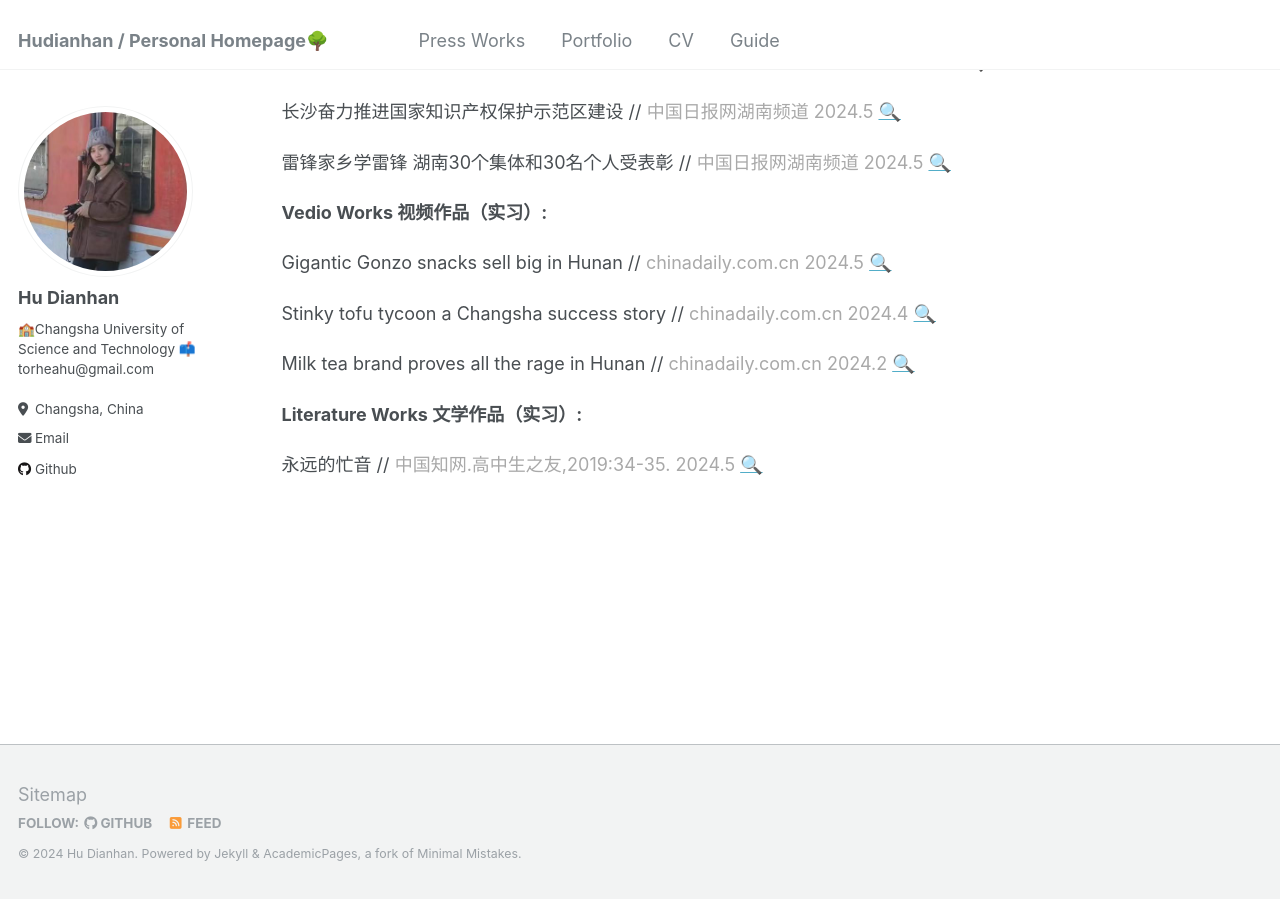
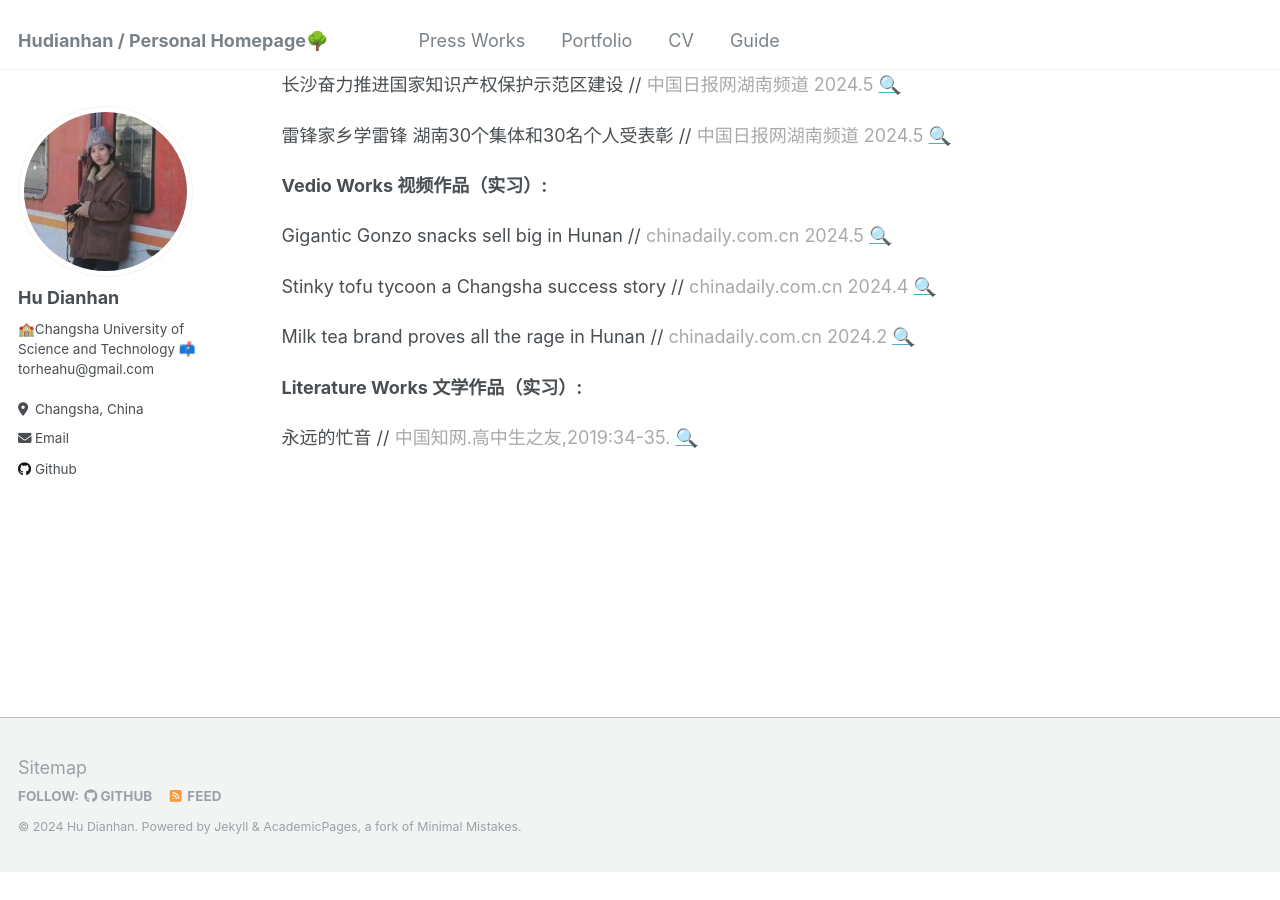
Before and after one commit to Rheahu816/Rheahu.github.io, a Jekyll site: the page built from _pages/about.md, in a window 1280 px wide and 900 px high, scrolled down 1516 px. Built offline with Jekyll 4.4.1, drawn with Linux system fonts in a browser that asks for light colours; after the commit the page ends 2389 px from its top, so only the background shows below that; some of the changed text lies outside the part shown.

Commit message:
Update about.md

```diff
--- a/_pages/about.md
+++ b/_pages/about.md
@@ -22,7 +22,7 @@ You can find my CV here: [Hu Dianhan's Curriculum Vitae](../assets/Curriculum_Vi
 
 他们以体育力量守护“星星的孩子” // <font color=DarkGray> 中国日报网 2024.4 </font> [🔍](https://cn.chinadaily.com.cn/a/202404/03/WS660cea80a3109f7860dd81ce.html)
 
-长沙理工大学：小手牵大手 孕育强国“青苗工程师” // <font color=DarkGray> 湖南教育网 2024.3 </font> [🔍](http://news.hnjy.com.cn/content/646847/56/13622911.html)  <font color=DarkGray> 光明网 2023.3 </font> [🔍](https://reader.gmw.cn/2024-03/12/content_37200044.htm)  <font color=DarkGray> 人民日报 2024.3 </font> [🔍](https://wap.peopleapp.com/article/rmh40240837/rmh40240837)
+长沙理工大学：小手牵大手 孕育强国“青苗工程师” // <font color=DarkGray> 人民日报 2024.3 </font> [🔍](https://wap.peopleapp.com/article/rmh40240837/rmh40240837)
 
 以梦为“码”！长沙理工大学举办1024程序员学术文化风采展 // <font color=DarkGray> 新湖南 2023.10 </font> [🔍](https://m.voc.com.cn/xhn/news/202310/18873775.html)
 
@@ -82,4 +82,4 @@ Milk tea brand proves all the rage in Hunan // <font color=DarkGray> chinadaily.
 
 **Literature Works 文学作品（实习）:**
 
-永远的忙音 // <font color=DarkGray> 中国知网.高中生之友,2019:34-35. 2024.5 </font> [🔍](https://kns.cnki.net/kcms2/article/abstract?v=mjz80qGfPOU07omjC6zw8cvr18wYa8oNgiJuF7bDW0odXie2elASjoZTw85y9SOonNcU544RNVRPdYGd4_4NW-QUxdfKuuKqkRZoi5OESRS9yo965jixjLUkrjS4tmqugEL40u2kJjw=&uniplatform=NZKPT&flag=copy)
+永远的忙音 // <font color=DarkGray> 中国知网.高中生之友,2019:34-35.  </font> [🔍](https://kns.cnki.net/kcms2/article/abstract?v=mjz80qGfPOU07omjC6zw8cvr18wYa8oNgiJuF7bDW0odXie2elASjoZTw85y9SOonNcU544RNVRPdYGd4_4NW-QUxdfKuuKqkRZoi5OESRS9yo965jixjLUkrjS4tmqugEL40u2kJjw=&uniplatform=NZKPT&flag=copy)
```
